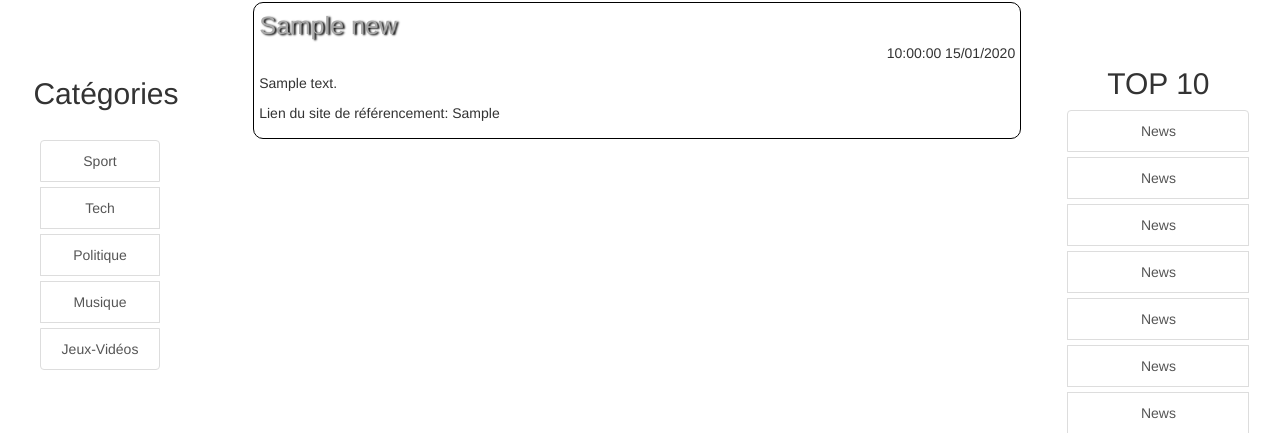
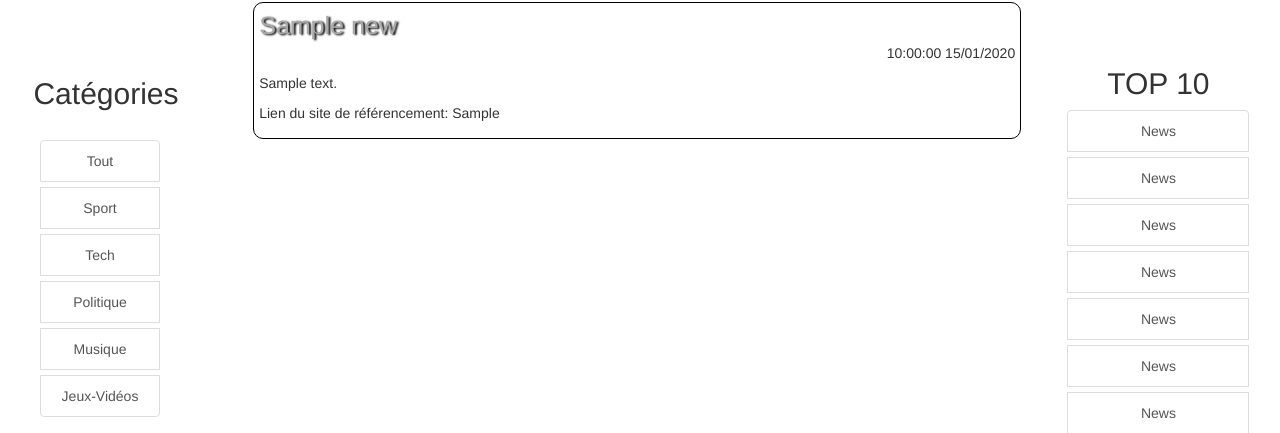
Before and after one commit to LoannPereira/Php_Project, a PHP site: page / in a window 1280 px wide. Shown: the part 293-726 px from the top of the page. Run offline with PHP 8.4, Linux system fonts and the light colour scheme; tables that the repository leaves empty or names only in its code hold one stand-in row (values such as "Sample post").

Commit message:
Ajout de la fonctionnalité qui permet d'afficher par catégorie

```diff
--- a/vues/acceuil.php
+++ b/vues/acceuil.php
@@ -5,7 +5,6 @@
  * Date: 08/12/17
  * Time: 19:38
  */
-
 $return = FALSE;
 
 if ($_SERVER["REQUEST_METHOD"] == "POST") {
@@ -58,19 +57,32 @@ function test_input($data)
         <div id="categ" >
                 <h2>Catégories</h2>
                 <div class="list-group" id="licateg">
-                    <a href="#" class="list-group-item">Sport</a>
-                    <a href="#" class="list-group-item">Tech</a>
-                    <a href="#" class="list-group-item">Politique</a>
-                    <a href="#" class="list-group-item">Musique</a>
-                    <a href="#" class="list-group-item">Jeux-Vidéos</a>
+                    <a href="index.php?action=categ&macateg=all" class="list-group-item">Tout</a>
+                    <a href="index.php?action=categ&macateg=Sport" class="list-group-item" >Sport</a>
+                    <a href="index.php?action=categ&macateg=Tech" class="list-group-item">Tech</a>
+                    <a href="index.php?action=categ&macateg=Politique" class="list-group-item">Politique</a>
+                    <a href="index.php?action=categ&macateg=Musique" class="list-group-item">Musique</a>
+                    <a href="index.php?action=categ&macateg=Jeux-Vidéos" class="list-group-item">Jeux-Vidéos</a>
+
                 </div>
         </div>
         <div id="listenews">
             <div>
-                <h2>Les News</h2>
+
+                <?php
+                if (isset($_GET["categ"])) {
+                    $categ=$_GET["categ"];
+                    echo '<h2>Les News de '; echo $categ; echo'</h2>';
+                }
+                else{
+                    echo'<h2>Les News</h2>';
+                }
+                ?>
             </div>
             <?php
-            if(isset($tabnews)) {
+
+
+             if(isset($tabnews)) {
                 foreach ($tabnews as $row) {
                     echo '<br><div class="news">';
                     echo '<a href=';echo $row->lien;echo ' class="titreArticle">';echo $row->titre;echo '</a>';
@@ -80,6 +92,7 @@ function test_input($data)
                     echo '</div>';
                 }
             }else{
+                var_dump($tabnews);
                 echo "<h2>Erreur d'appel dans la page</h2>";
             }
             ?>
```
